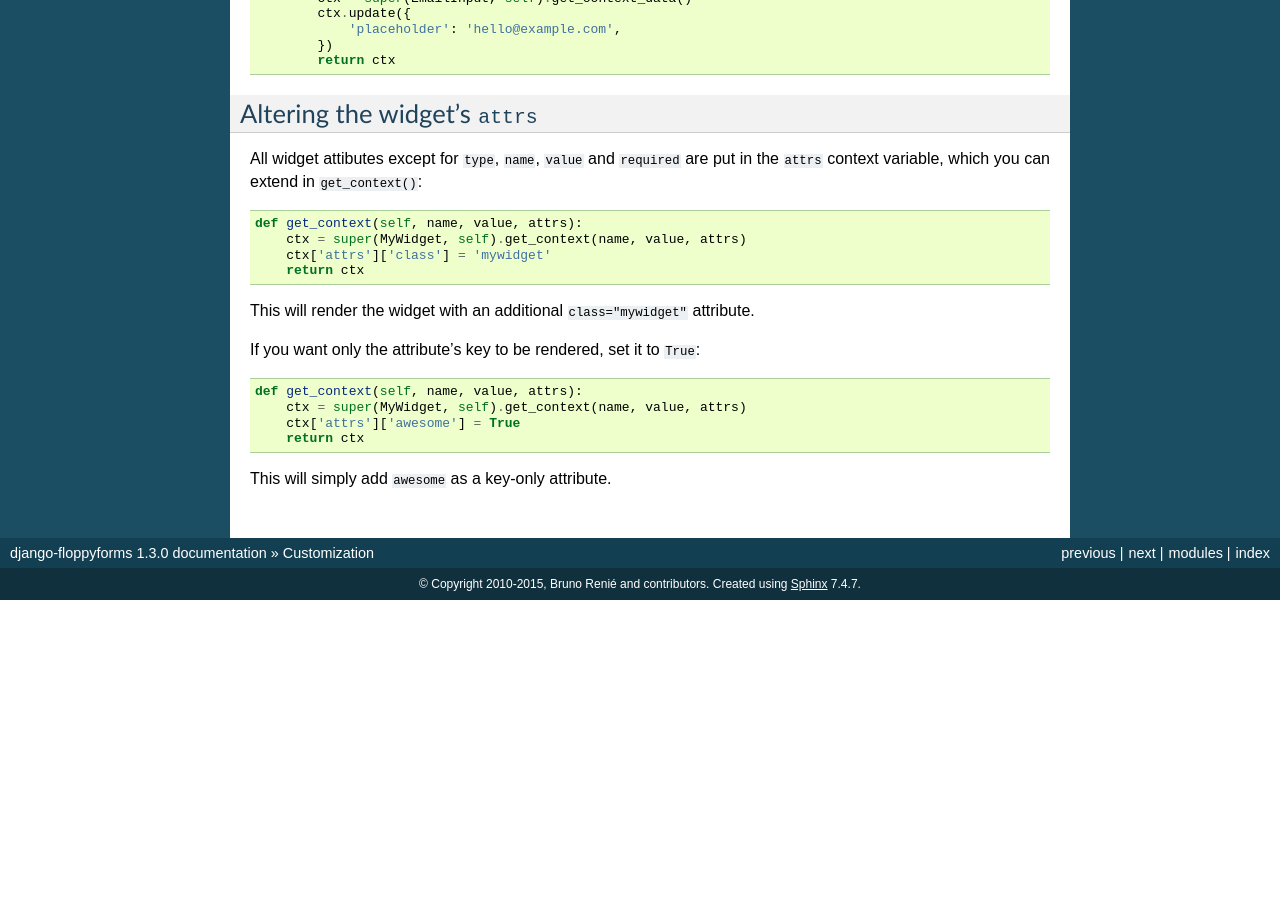
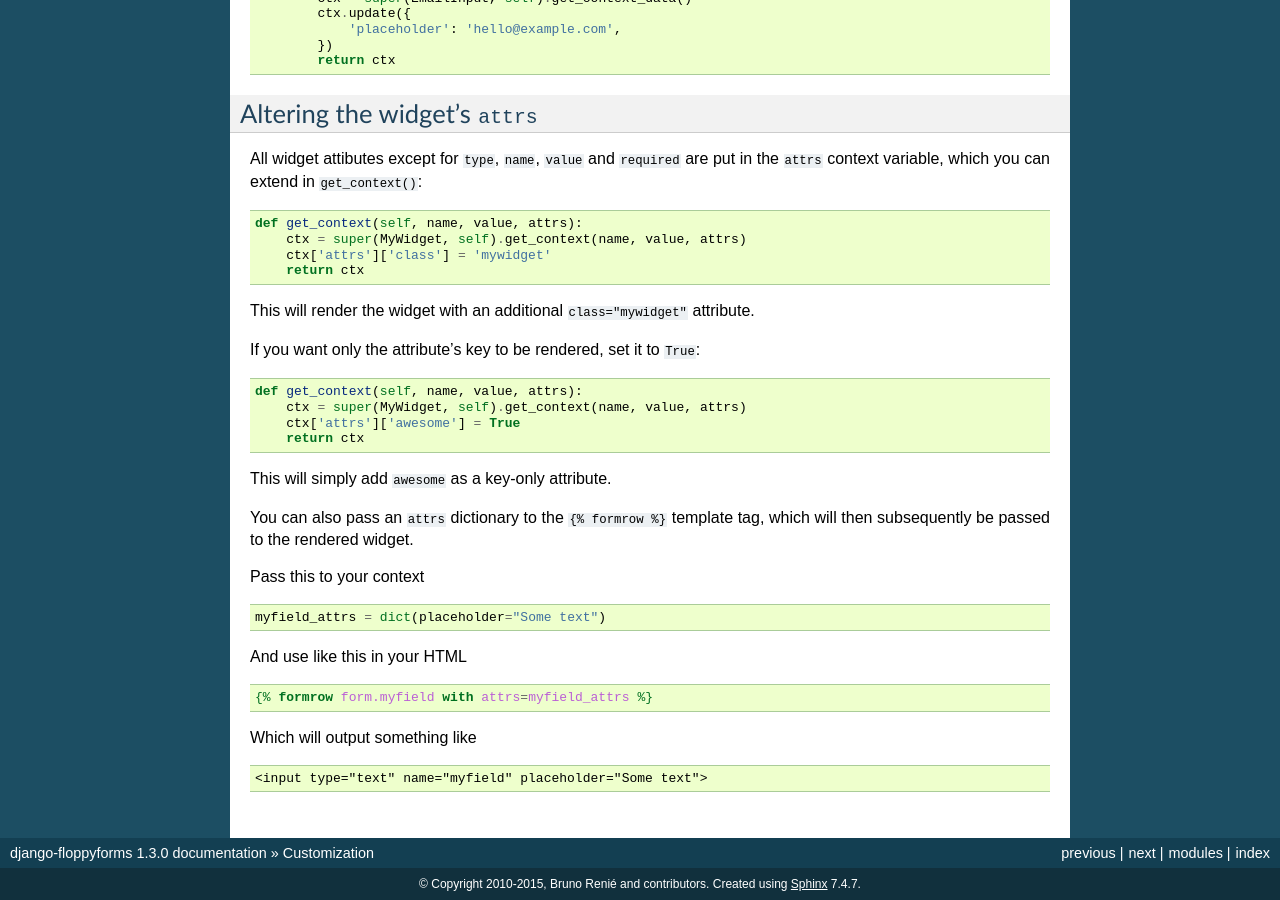
Before and after one commit to jazzband/django-floppyforms, a Sphinx documentation site: the page built from docs/customization.rst, in a window 1280 px wide and 900 px high, scrolled down 1362 px. Built offline with Sphinx 7.4.7, drawn with Linux system fonts in a browser that asks for light colours; pages that are not in the unit, such as notebooks, are missing from menus; before the commit the page ends 1962 px from its top, so only the background shows below that.

Commit message:
adding documentation about passing attrs dictionary via formrow tag

```diff
--- a/docs/customization.rst
+++ b/docs/customization.rst
@@ -108,3 +108,24 @@
         return ctx
 
 This will simply add ``awesome`` as a key-only attribute.
+
+You can also pass an ``attrs`` dictionary to the ``{% formrow %}`` template tag,
+which will then subsequently be passed to the rendered widget.
+
+Pass this to your context
+
+.. code-block:: python
+
+    myfield_attrs = dict(placeholder="Some text")
+
+And use like this in your HTML
+
+.. code-block:: jinja
+
+    {% formrow form.myfield with attrs=myfield_attrs %}
+
+Which will output something like
+
+.. code-block:: jinja
+
+    <input type="text" name="myfield" placeholder="Some text">
```
